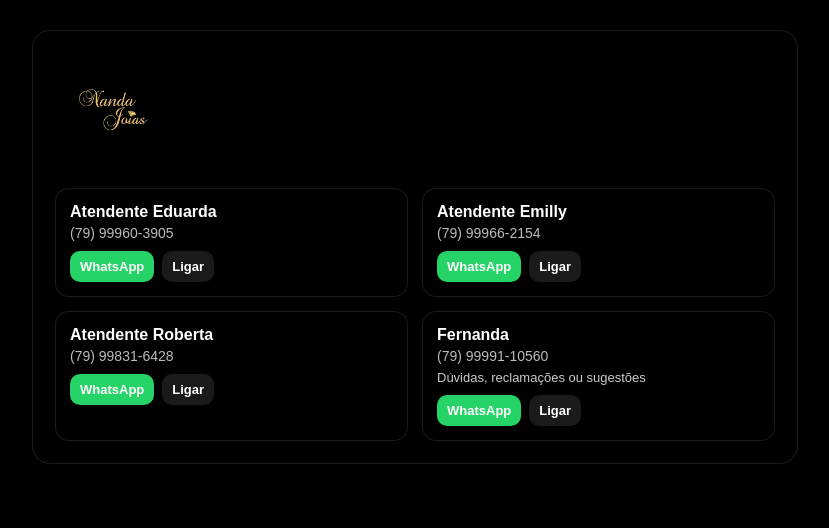
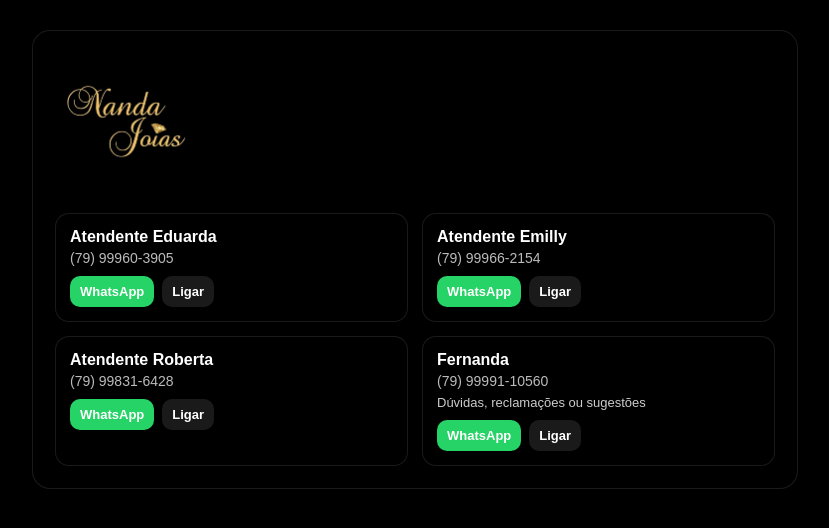
Before and after one commit to wandermnzz/NandaJoias, a plain HTML site: page index.html in a window 1280 px wide. Shown: the whole page, without its empty margins (225-1054 px from the left). Drawn offline with Linux system fonts and the light colour scheme.

Commit message:
Update index.html

```diff
--- a/index.html
+++ b/index.html
@@ -26,16 +26,11 @@
     }
 
     /* LOGO */
-    .logo-area {
-      display: flex;
-      align-items: center;
-      gap: 16px;
-      margin-bottom: 20px;
-    }
+
 
     .logo-wrap {
-      width: 115px;
-      height: 115px;
+      width: 140px;
+      height: 140px;
       display: flex;
       align-items: center;
       justify-content: center;
@@ -44,7 +39,7 @@
       }
 
     .logo-wrap img {
-      width: 70%;
+      width: 100%;
       height: auto;
     }
 
@@ -127,8 +122,6 @@
 <body>
   <main class="panel">
 
-    <!-- LOGO -->
-    <div class="logo-area">
       <div class="logo-wrap">
         <img src="logo.png" alt="Logo Nanda Jóias">
       </div>
```
